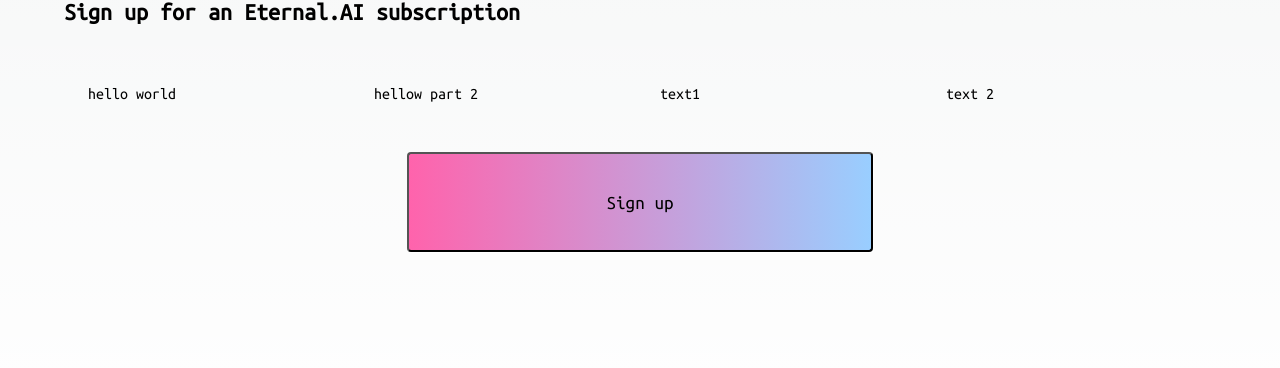
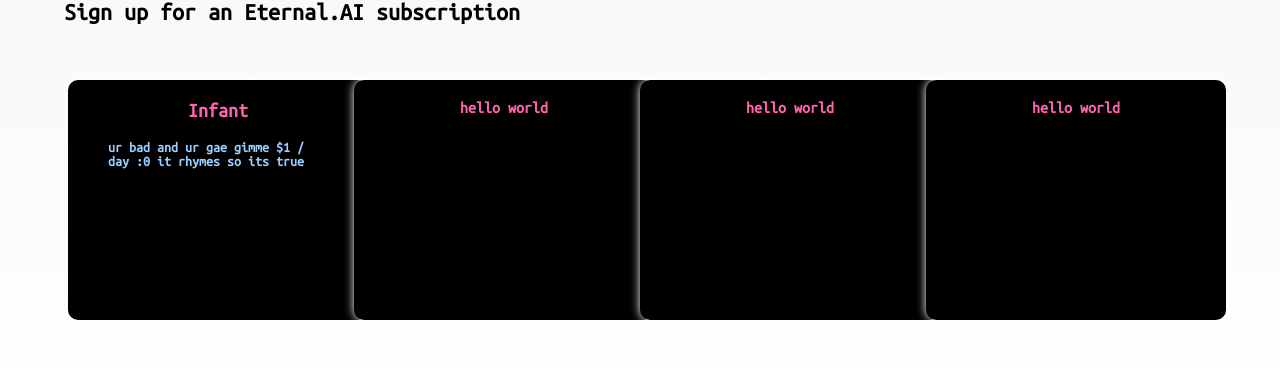
Before and after one commit to petthepotat/eternal.ai, a Next.js app: page /twixtor in a window 1280 px wide. Shown: the part 2072-2440 px from the top of the page. Built offline with nearby package versions, Linux system fonts and the light colour scheme.

Commit message:
center sign up button

```diff
--- a/pages/twixtor.tsx
+++ b/pages/twixtor.tsx
@@ -149,18 +149,19 @@
             {/*  grid */}
           <div className={`${mainstyle.SignUpContainer}`}>
             {/* row 1 */}
-            <span>
+            <div className={`${mainstyle.SignUpCard}`}>
+              <h1>Infant</h1>
+              <h2>ur bad and ur gae gimme $1 / day :0 it rhymes so its true</h2>
+            </div>
+            <div className={`${mainstyle.SignUpCard}`}>
               hello world
-            </span>
-            <span>
-              hellow part 2
-            </span>
-            <span>
-              text1
-            </span>
-            <span>
-              text 2
-            </span>
+            </div>
+            <div className={`${mainstyle.SignUpCard}`}>
+              hello world
+            </div>
+            <div className={`${mainstyle.SignUpCard}`}>
+              hello world
+            </div>
           </div>
 
           {/* row 2 -- outside of grid */}
--- a/styles/globals.css
+++ b/styles/globals.css
@@ -1,4 +1,13 @@
 :root {
+  /*  my stuf f */
+  --primary: rgb(255, 99, 172);
+  --secondary: rgb(153, 206, 255);
+
+  --shadow-theme: white;
+
+  /* / end */
+
+
   --max-width: 1100px;
   --border-radius: 12px;
   --font-mono: ui-monospace, Menlo, Monaco, 'Cascadia Mono', 'Segoe UI Mono',
@@ -9,7 +18,7 @@
   --background-start-rgb: 214, 219, 220;
   --background-end-rgb: 255, 255, 255;
 
-  --primary-glow: conic-gradient(
+    --primary-glow: conic-gradient(
     from 180deg at 50% 50%,
     #16abff33 0deg,
     #0885ff33 55deg,
--- a/styles/twixtor.module.css
+++ b/styles/twixtor.module.css
@@ -1,12 +1,4 @@
 
-
-
-/*  preprocessors % */
-
-.root {
-    --primary: rgb(255, 99, 172);
-    --secondary: rgb(255, 99, 172);
-}
 
 
 /*  classes  */
@@ -226,24 +218,20 @@
     padding: 0.5rem 1rem;
     width: 40%;
     height: 100px;
-    border-radius: 4px;
+    border-radius: 10px;
     font-family: 'Ubuntu Mono', monospace;
     font-size: larger;
-    background: linear-gradient(to right, rgb(255, 99, 172) 0%, rgb(153, 206, 255) 100%);
+    background: linear-gradient(to right, var(--primary) 0%, var(--secondary) 100%);
     box-shadow: 1px 1px 1px white;
     /* CENTER THE STUPID BUTTON */
-
 }
 
 .SignUpButton:hover {
     transform: translate(1px, -1%);
     color: white;
-    background: linear-gradient(to right, rgb(255, 99, 172), rgb(153, 206, 255), rgb(255, 99, 172), rgb(153, 206, 255));
+    background: linear-gradient(to right, var(--primary), var(--secondary), var(--primary), var(--secondary));
     background-size: 400% 400%;
     animation: slide-bg 10s ease-in-out infinite;
-}
-
-.element {
 }
 
 @keyframes slide-bg {
@@ -257,6 +245,34 @@
         background-position: 0% 50%;
     }
 }
+
+.SignUpCard {
+    width: 300px;
+    height: 15rem;
+    padding: 20px;
+    background-color: black;
+    box-shadow: 0px 0px 10px var(--shadow-theme);
+    border-radius: 10px;
+    margin: 20px auto;
+    text-align: center;
+    color: var(--primary);
+    font-family: 'Ubuntu Mono', monospace;
+    font-weight: bold;
+
+}
+
+.SignUpCard h1 {
+    font-size: 20px;
+}
+
+.SignUpCard h2 {
+    font-size: 14px;
+    font-weight: bold;
+    padding: 20px;
+    color: var(--secondary);
+    text-align: left;
+}
+
 
 
 /* comparisons */
```
